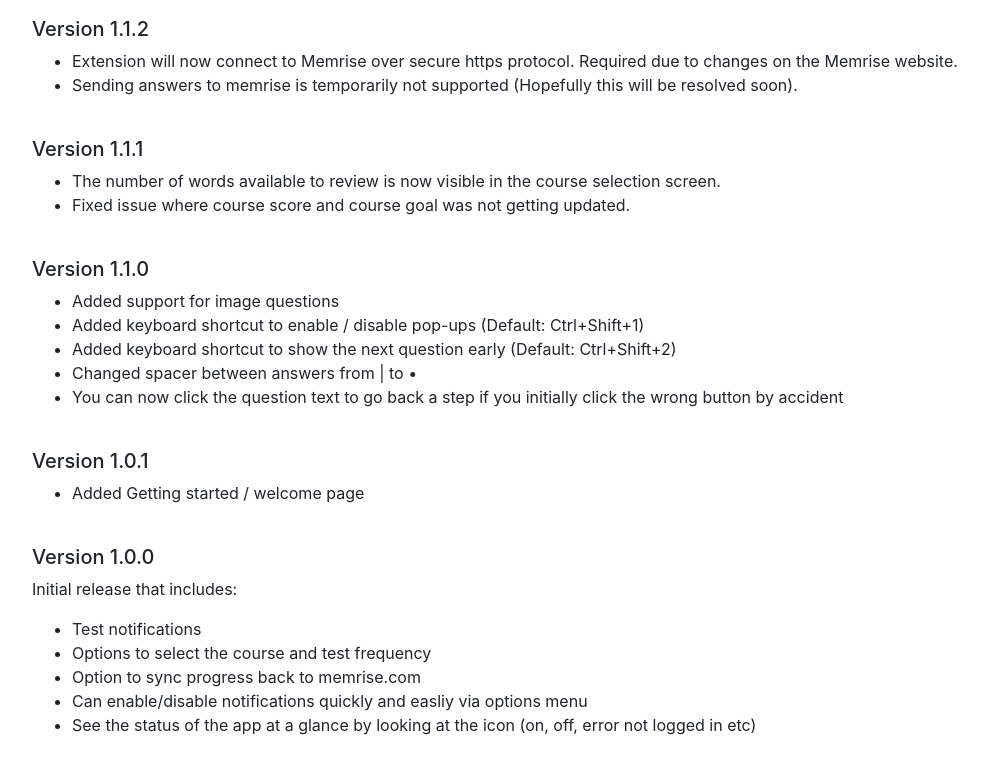
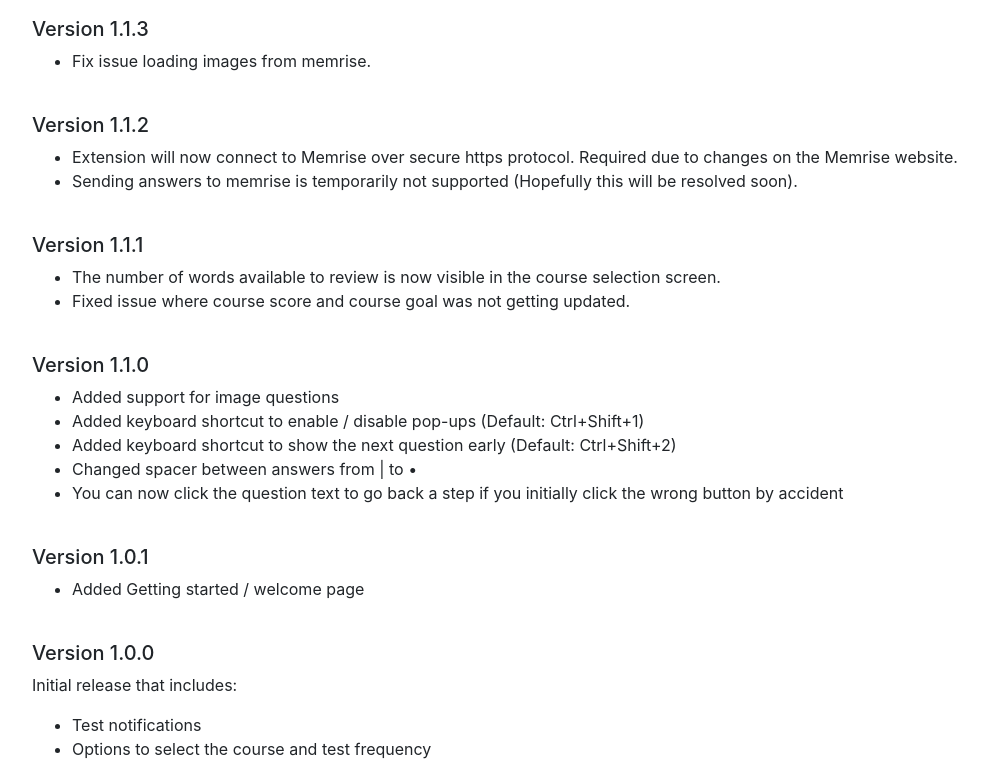
Before and after one commit to RuzuSoftware/ruzu-memrise-pop-ups, a browser extension: page app/whatsnew.html in a window 1280 px wide. Shown: the part 102-867 px from the top of the page, without its empty margins (8-996 px from the left). Drawn offline with nearby package versions, Linux system fonts and the light colour scheme.

Commit message:
Fix issue loading images from memrise

```diff
--- a/app/scripts.babel/notification.js
+++ b/app/scripts.babel/notification.js
@@ -117,7 +117,7 @@
             if (questionType == 'text') {
               question = resp.things[thing_id].columns[column_b].val;
             } else if (questionType == 'image') {
-              question = 'https://static.memrise.com/' + resp.things[thing_id].columns[column_b].val[0].url;
+              question = 'http://static.memrise.com/' + resp.things[thing_id].columns[column_b].val[0].url;
             }
 
             //Add question to global question list
--- a/app/whatsnew.html
+++ b/app/whatsnew.html
@@ -12,6 +12,12 @@
     <h3><img src="images/icon128.png" width="50" height="50" style="width: 50px; height: 50px; margin-right:10px;">Ruzu Memrise pop-ups</h3>
   </div>
   <h4>What's New?</h4>
+  </br>
+
+  <h5>Version 1.1.3</h5>
+  <ul>
+    <li>Fix issue loading images from memrise.</li>
+  </ul>
   </br>
 
   <h5>Version 1.1.2</h5>
```
Also changed, not shown: app/manifest.json.
